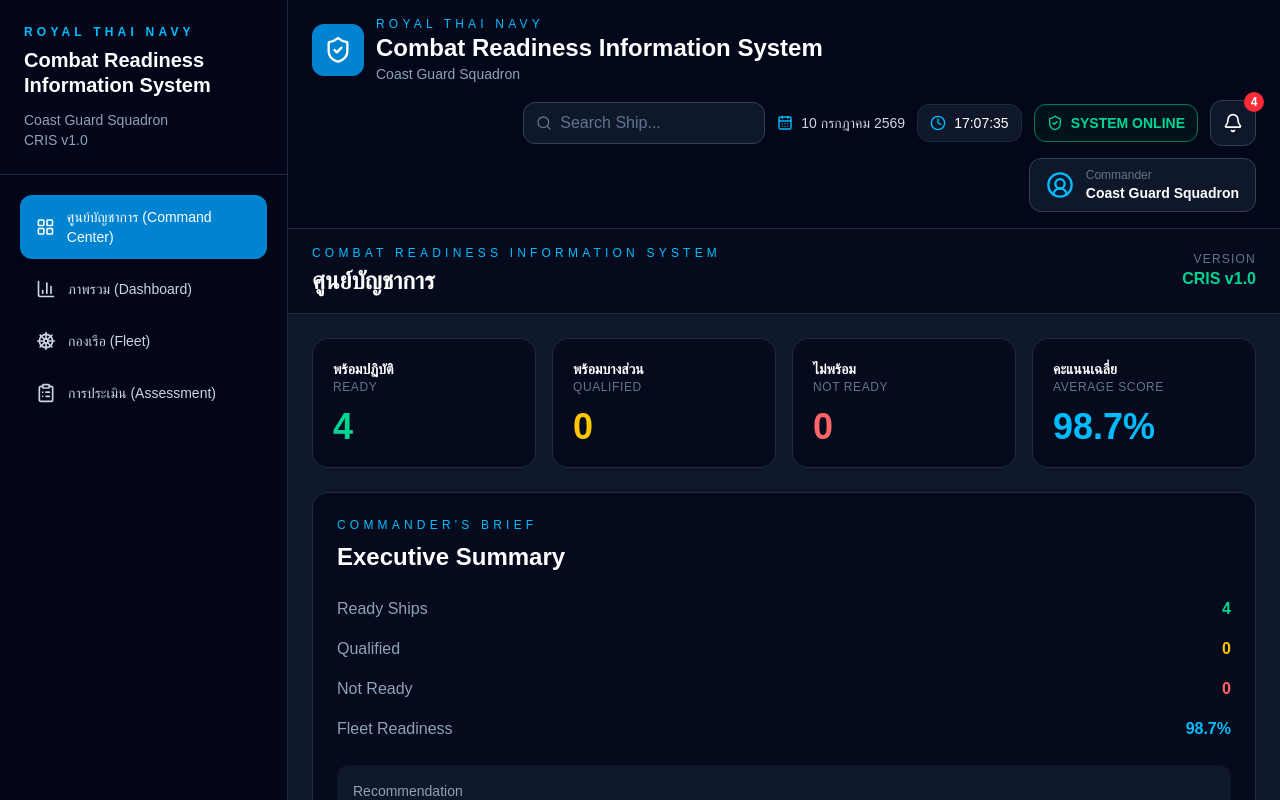
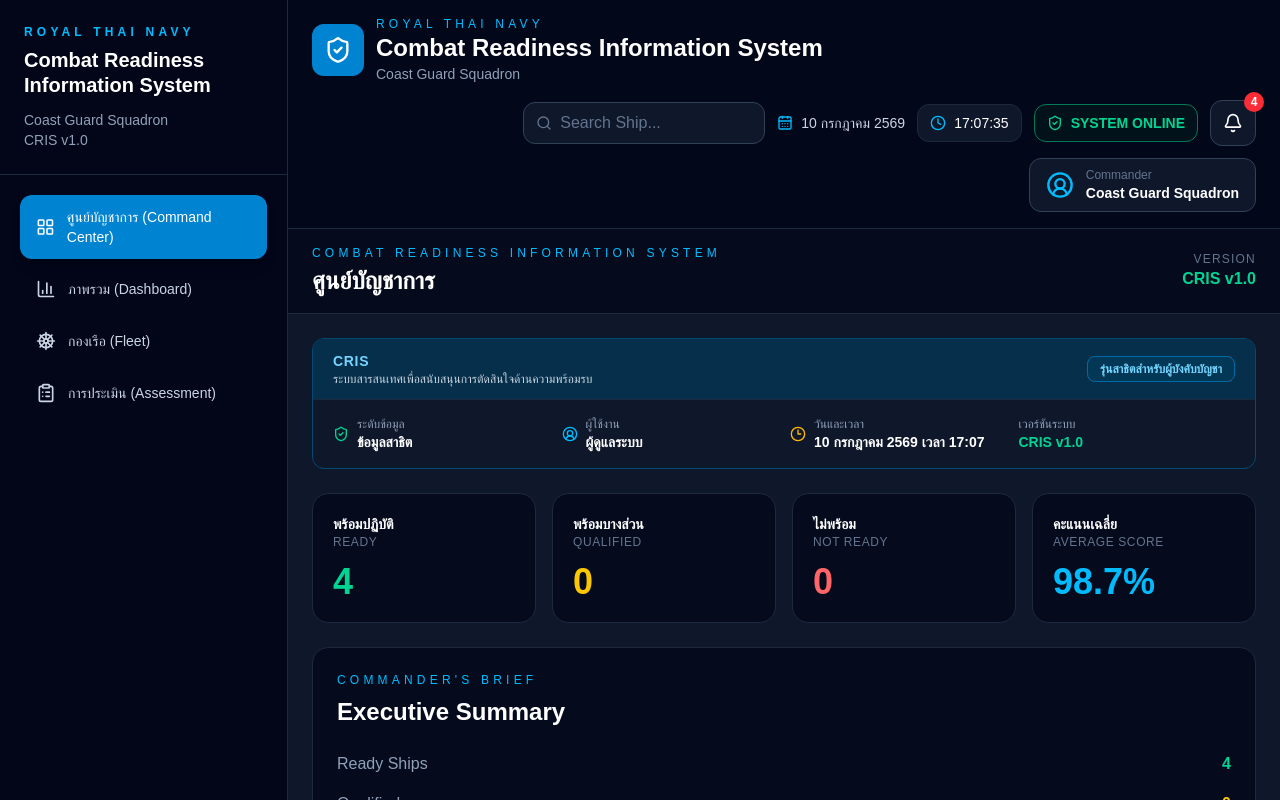
Before and after one commit to peerawatsuwa-tech/cris-gyf, a React (Vite) app: page / in a window 1280 px wide. Shown: the top 800 px of the page. Built offline with nearby package versions, Linux system fonts and the light colour scheme; a web font is replaced by a local one.

Commit message:
feat: เพิ่มแถบแสดงข้อมูลระบบและระดับข้อมูล

```diff
--- /dev/null
+++ b/src/components/common/SecurityBanner.tsx
@@ -0,0 +1,120 @@
+import { ShieldCheck, Clock3, UserCircle2 } from "lucide-react";
+
+type SecurityBannerProps = {
+  classification?: string;
+  user?: string;
+  version?: string;
+};
+
+export default function SecurityBanner({
+  classification = "ข้อมูลสาธิต",
+  user = "ผู้ดูแลระบบ",
+  version = "CRIS v1.0",
+}: SecurityBannerProps) {
+
+  const now = new Date();
+
+  const date = now.toLocaleString("th-TH", {
+    dateStyle: "long",
+    timeStyle: "short",
+  });
+
+  return (
+    <div className="mb-6 overflow-hidden rounded-xl border border-sky-900 bg-slate-900">
+
+      <div className="flex items-center justify-between border-b border-slate-800 bg-sky-950 px-5 py-3">
+
+        <div>
+
+          <h2 className="text-sm font-bold tracking-wider text-sky-300">
+            CRIS
+          </h2>
+
+          <p className="text-xs text-slate-300">
+            ระบบสารสนเทศเพื่อสนับสนุนการตัดสินใจด้านความพร้อมรบ
+          </p>
+
+        </div>
+
+        <div className="rounded-lg border border-sky-700 bg-sky-900/30 px-3 py-1 text-xs font-semibold text-sky-300">
+
+          รุ่นสาธิตสำหรับผู้บังคับบัญชา
+
+        </div>
+
+      </div>
+
+      <div className="grid grid-cols-1 gap-3 px-5 py-4 md:grid-cols-4">
+
+        <div className="flex items-center gap-2">
+
+          <ShieldCheck className="h-4 w-4 text-emerald-400" />
+
+          <div>
+
+            <p className="text-xs text-slate-400">
+              ระดับข้อมูล
+            </p>
+
+            <p className="text-sm font-semibold text-white">
+              {classification}
+            </p>
+
+          </div>
+
+        </div>
+
+        <div className="flex items-center gap-2">
+
+          <UserCircle2 className="h-4 w-4 text-sky-400" />
+
+          <div>
+
+            <p className="text-xs text-slate-400">
+              ผู้ใช้งาน
+            </p>
+
+            <p className="text-sm font-semibold text-white">
+              {user}
+            </p>
+
+          </div>
+
+        </div>
+
+        <div className="flex items-center gap-2">
+
+          <Clock3 className="h-4 w-4 text-amber-400" />
+
+          <div>
+
+            <p className="text-xs text-slate-400">
+              วันและเวลา
+            </p>
+
+            <p className="text-sm font-semibold text-white">
+              {date}
+            </p>
+
+          </div>
+
+        </div>
+
+        <div>
+
+          <p className="text-xs text-slate-400">
+            เวอร์ชันระบบ
+          </p>
+
+          <p className="text-sm font-semibold text-emerald-400">
+            {version}
+          </p>
+
+        </div>
+
+      </div>
+
+    </div>
+  );
+
+}
--- a/src/pages/CommandCenter/CommandCenterPage.tsx
+++ b/src/pages/CommandCenter/CommandCenterPage.tsx
@@ -4,12 +4,14 @@ import CommanderStatusBar from "@/components/command/cards/CommanderStatusBar";
 import CommanderExecutiveBrief from "@/components/command/cards/CommanderExecutiveBrief";
 import CommanderBrief from "@/components/command/cards/CommanderBrief";
 import CommandGrid from "@/components/command/layout/CommandGrid";
+import SecurityBanner from "@/components/common/SecurityBanner";
 
 export default function CommandCenterPage() {
   return (
     <MainLayout>
 
       <div className="space-y-6">
+        <SecurityBanner />
 
         <CommanderStatusBar />
 
```
